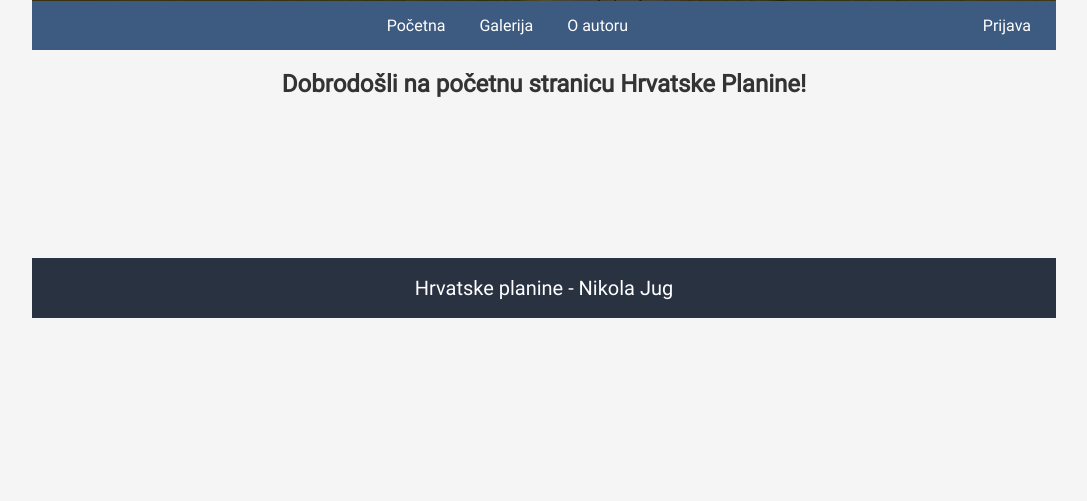
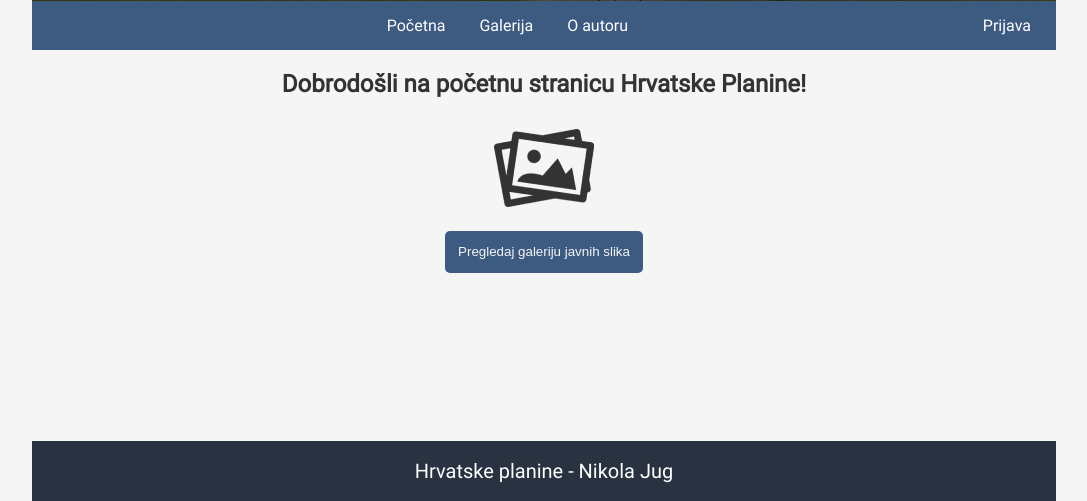
Before and after one commit to jugnikola/iwa-projekt-hrvatske-planine, a PHP site: page / in a window 1280 px wide. Shown: the part 299-800 px from the top of the page, without its empty margins (96-1183 px from the left). Run offline with PHP 8.4, Linux system fonts and the light colour scheme.

Commit message:
Final, comment

```diff
--- a/galerija.php
+++ b/galerija.php
@@ -51,7 +51,7 @@ Format „H:i:s” predstavlja kod PHP date funkciji i preslikava se na hrvatski
                         <form  method="GET" action="<?php echo $_SERVER['PHP_SELF']?>"></td>
                         <td><input class="galerija-filtracija" type="text" name="planina" placeholder="Naziv planine"></td>
                         <td><input class="galerija-filtracija" type="text" name="vrijeme_od_sort" value="01.10.2020 00:00:00"></td>
-                        <td><input class="galerija-filtracija" type="text" name="vrijeme_do_sort" value="31.10.2021 24:00:00"></td>
+                        <td><input class="galerija-filtracija" type="text" name="vrijeme_do_sort" value="<?= date("d.m.Y H:i:s");?>"></td>
                         <td><input type="submit" name="filter" class="gumb" value="Filtriraj"></td>
                         </form>
                     </tr>
--- a/index.php
+++ b/index.php
@@ -2,11 +2,28 @@
 
 /*
 
-TODO S PAPIRA
+TODO
 
-DONE --- MAKNUTI POPIS PLANINA MODERATORA KADA JE PRIJAVLJEN ADMIN --- DONE
-DONE --- NA POPIS PLANINA STAVITI LINK DA SE VIDI POPIS SLIKA PO PLANINI (ona stranica di se mogu blokirati korisnici )
-DONE --- GUMB STATISTIKA, UNOS KORISNIKA i POPIS BLOKIRANIH PROMIJENJENI NA a element i button umjesto forme
+Dodati neki sadržaj na početnu - index.php
+
+DONE POPIS SLIKA KORISNIKA TESTIRATI, nije dobro baca error
+kdunst velebit
+
+
+
+footer da je na dnu ekrana ili na dnu sadržaja!
+
+DIZAJN DONE
+popis planina moderatora
+popis planina (admin)
+popis slika korisnika
+
+
+
+DONE dodati value na filter galerije "Do" do sada (timestamp - now)
+
+
+
 
 PRIKAZ GREŠKE UMJESTO PRAZNE TABLICE
 sređeno na:
@@ -103,13 +120,71 @@ session_start();
         <section id="main">
         <?php
 
-        /*print_r($_SESSION);
+        /*
         if (isset($_SESSION["id_korisnik"])) {
         echo "<br>Prijavljeni korisnik: <br>" . $_SESSION['kor_ime'];
         }*/
         ?>
 
         <h2 style="text-align:center;">Dobrodošli na početnu stranicu Hrvatske Planine!</h2>
+        <div class="pocetna-sadrzaj"
+        <?php
+         if (!isset($_SESSION["tip_korisnika"])) {echo "style='grid-template-columns: 1fr; justify-items: center'>";}
+         else if (isset($_SESSION["tip_korisnika"]) && ($_SESSION["tip_korisnika"] == 2)) {
+            echo "style='grid-template-columns: auto; justify-items: center'>";
+        }
+        else if (isset($_SESSION["tip_korisnika"]) && $_SESSION["tip_korisnika"] == 1) {echo "style='grid-template-columns: 1fr 1fr'>";}
+
+        else {
+            echo ">";
+        }?>
+            <div class="pocetna-sadrzaj-stavka"  <?php if ( isset($_SESSION["tip_korisnika"]) && $_SESSION["tip_korisnika"] == 2 || isset($_SESSION["tip_korisnika"]) &&$_SESSION["tip_korisnika"] == 1) echo "style='margin: 0 auto'";?>>
+                <a href="galerija.php">
+                    <img src="slike/galerija-ikona.png" width="100px" class="pocetna-slika">
+                    <br>
+                    <button class="gumb-pocetna">Pregledaj galeriju javnih slika</button>
+                </a>
+            </div>
+
+            <!-- moderator vidi: moderirane planine -->
+
+<?php
+
+    if (isset($_SESSION["tip_korisnika"]) && $_SESSION["tip_korisnika"] == 1) {
+        echo "
+        <div class='pocetna-sadrzaj-stavka'>
+                    <a href='popis_planina_moderatora.php'>
+                        <img src='slike/planine-ikona.png' width='100px' class='pocetna-slika'>
+                        <br>
+                        <button class='gumb-pocetna'>Pregledaj moderirane planine</button>
+                    </a>
+                </div>
+
+        ";
+    } else if (isset($_SESSION["tip_korisnika"]) && $_SESSION["tip_korisnika"] == 0) {
+        echo "
+        <div class='pocetna-sadrzaj-stavka'>
+                <a href='popis_planina.php'>
+                    <img src='slike/planine-ikona.png' width='100px' class='pocetna-slika'>
+                    <br>
+                    <button class='gumb-pocetna'>Pregledaj planine</button>
+                </a>
+            </div>
+            <div class='pocetna-sadrzaj-stavka'>
+                <a href='popis_korisnika.php'>
+                    <img src='slike/korisnici-ikona.png' width='100px' class='pocetna-slika'>
+                    <br>
+                    <button class='gumb-pocetna'>Pregledaj korisnike</button>
+                </a>
+            </div>
+        ";
+    }
+
+
+
+?>
+    <!--        -->
+        </div>
         </section>
 
         <?php
--- a/o_autoru.php
+++ b/o_autoru.php
@@ -43,7 +43,7 @@ session_start();
             <td>Varaždin</td>
         </tr>
         <tr>
-            <td>Godina (ak. godina prvog upisa):</td>
+            <td>Godina (ak. godina prvog upisa kolegija IWA):</td>
             <td>2020./2021.</td>
         </tr>
         </table>
--- a/stil.css
+++ b/stil.css
@@ -90,8 +90,16 @@ footer {
     bottom: 0;
     left: 0;
     right: 0; */
-    margin-top: 10rem;
 
+    margin-top: 100px;
+    margin-bottom: 0;
+    clear: both;
+
+
+}
+
+#main {
+    min-height: calc(100vh - 349px - 180px);
 }
 
 #img-autor {
@@ -189,11 +197,6 @@ font-size: 45px;
 
 }
 
-.gumb:hover{
-    background-color: #6F7788;
-    cursor: pointer;
-    color: #f5f5f5;
-}
 
 .gumb{
     border:none;
@@ -202,6 +205,39 @@ font-size: 45px;
     color: #333;
     padding: 10px;
 
+}
+
+.gumb:hover{
+    background-color: #6F7788;
+    cursor: pointer;
+    color: #f5f5f5;
+}
+
+.gumb-pocetna {
+    margin-top: 1em;
+    background-color: #3D5A80;
+    color: #f5f5f5;
+    padding: 1em;
+    border: none;
+    border-radius: 5px;
+
+}
+
+.gumb-pocetna:hover {
+    background-color: #5D79A1;
+    cursor: pointer;
+    transition-property: background-color;
+    transition-duration: 150ms;
+    transition-timing-function: linear;
+
+}
+
+.pocetna-slika:hover {
+/*    width: 70%;
+    transition-property: width;
+    transition-delay: 150ms;
+    transition-timing-function: ease-in-out;
+*/
 }
 
 .popis-korisnika-gumb {
@@ -221,9 +257,25 @@ font-size: 45px;
     color: green;
 }
 
+.pocetna-sadrzaj {
+    display: grid;
+    grid-template-columns: 1fr 1fr 1fr;
+    margin: 0 auto;
+    text-align: center;
+    /*text-align: center; */
+}
+
+.pocetna-sadrzaj-stavka {
+    width: 315px;
+    height: 155px;
+}
+
 .slika-popis {
     width: 200px;
+}
 
+.slika-korisnika {
+    width: 300px;
 }
 
 .slika-azuriraj {
@@ -249,6 +301,30 @@ font-size: 45px;
 
 .tablica-opis-slike > tbody > tr:nth-child(odd) {
 	background-color: #DCE1E3;
+}
+
+#tablica-popis-planina {
+    margin: 0 auto;
+}
+
+#tablica-popis-planina > tbody > tr > td{
+    padding: 1em;
+}
+
+#tablica-planine-moderatora {
+    margin: 0 auto;
+}
+
+#tablica-planine-moderatora > tbody > tr > td{
+    padding: 10px;
+}
+
+#tablica-popis-slika-korisnika {
+    margin: 0 auto;
+}
+
+#tablica-popis-slika-korisnika > tbody > tr > td {
+    padding-right: 8px;
 }
 
 
```
Also changed, not shown: popis_planina.php (+4 -3 lines), popis_planina_moderatora.php (+3 -7 lines), popis_slika_korisnika.php (+8 -5 lines), slike/galerija-ikona.png (added), slike/korisnici-ikona.png (added), slike/korisnici-slika.png (added), slike/planine-ikona.png (added).
